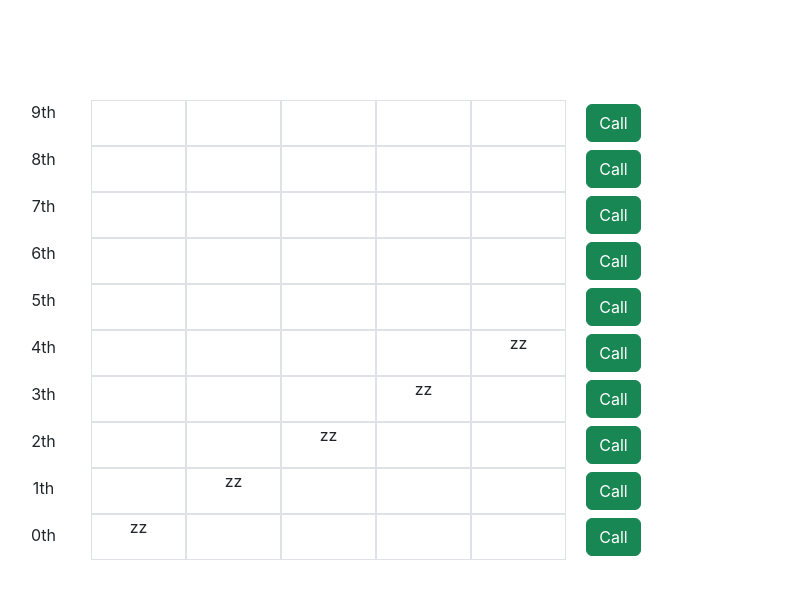
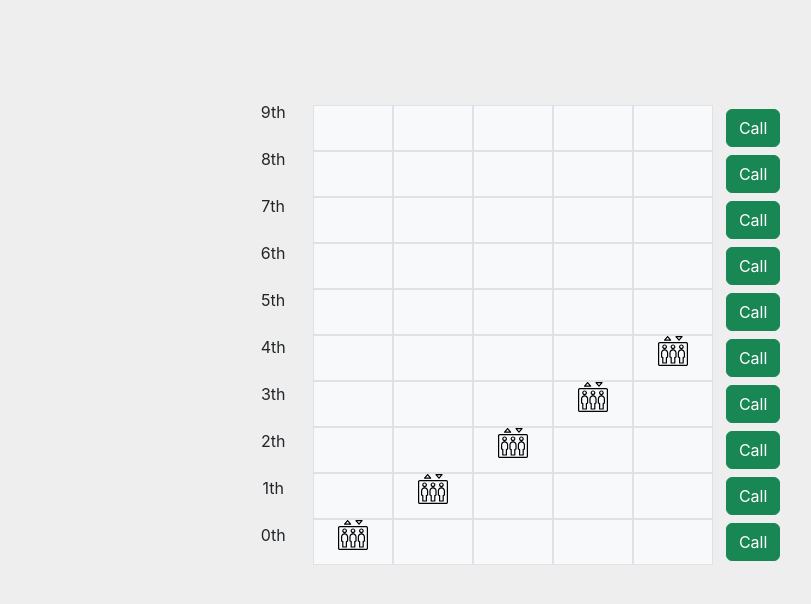
Before and after one commit to AmerSamer/elevator, a React (Create React App) app: page / in a window 1280 px wide. Shown: the top 604 px of the page, without its empty margins (74-885 px from the left). Built offline with nearby package versions, Linux system fonts and the light colour scheme.

Commit message:
added svg

```diff
--- a/src/App.js
+++ b/src/App.js
@@ -9,8 +9,8 @@ function App() {
   return (
     <>
     <ElevatorProvider>
-      <div className="container text-center">
-        <div className='row'>
+      <div className="text-center">
+        <div id="app-main" className='row w-75 text-center'>
         <div className='col-1'>
             <p>9th</p>
             <p>8th</p>
--- a/src/components/Elevator.jsx
+++ b/src/components/Elevator.jsx
@@ -1,23 +1,76 @@
-import { useContext, useEffect } from "react"
+import { useContext } from "react"
 import ElevatorContext from "../Hooks/elevatorContext"
+import { ReactComponent as Icon } from '../icons/elevatorIcon.svg';
 
 function Elevator(props) {
     const elvId = props.attr;
     const { floorsState, elevatorsState } = useContext(ElevatorContext)
 
     return (<>
-        <div>
-            <div className="border col" id="floor-div"><div className={floorsState[9].isElv && floorsState[9].elevatorId.includes(elvId) ? "d-inline" : "d-none"}>{floorsState[9].elevatorId.includes(elvId) && elevatorsState[elvId].EstimatedTimeArrival === 0 ? null : elevatorsState[elvId].EstimatedTimeArrival}<p>zz</p></div></div>
-            <div className="border col" id="floor-div"><div className={floorsState[8].isElv && floorsState[8].elevatorId.includes(elvId) ? "d-inline" : "d-none"}>{floorsState[8].elevatorId.includes(elvId) && elevatorsState[elvId].EstimatedTimeArrival === 0 ? null : elevatorsState[elvId].EstimatedTimeArrival}<p>zz</p></div></div>
-            <div className="border col" id="floor-div"><div className={floorsState[7].isElv && floorsState[7].elevatorId.includes(elvId) ? "d-inline" : "d-none"}>{floorsState[7].elevatorId.includes(elvId) && elevatorsState[elvId].EstimatedTimeArrival === 0 ? null : elevatorsState[elvId].EstimatedTimeArrival}<p>zz</p></div></div>
-            <div className="border col" id="floor-div"><div className={floorsState[6].isElv && floorsState[6].elevatorId.includes(elvId) ? "d-inline" : "d-none"}>{floorsState[6].elevatorId.includes(elvId) && elevatorsState[elvId].EstimatedTimeArrival === 0 ? null : elevatorsState[elvId].EstimatedTimeArrival}<p>zz</p></div></div>
-            <div className="border col" id="floor-div"><div className={floorsState[5].isElv && floorsState[5].elevatorId.includes(elvId) ? "d-inline" : "d-none"}>{floorsState[5].elevatorId.includes(elvId) && elevatorsState[elvId].EstimatedTimeArrival === 0 ? null : elevatorsState[elvId].EstimatedTimeArrival}<p>zz</p></div></div>
-            <div className="border col" id="floor-div"><div className={floorsState[4].isElv && floorsState[4].elevatorId.includes(elvId) ? "d-inline" : "d-none"}>{floorsState[4].elevatorId.includes(elvId) && elevatorsState[elvId].EstimatedTimeArrival === 0 ? null : elevatorsState[elvId].EstimatedTimeArrival}<p>zz</p></div></div>
-            <div className="border col" id="floor-div"><div className={floorsState[3].isElv && floorsState[3].elevatorId.includes(elvId) ? "d-inline" : "d-none"}>{floorsState[3].elevatorId.includes(elvId) && elevatorsState[elvId].EstimatedTimeArrival === 0 ? null : elevatorsState[elvId].EstimatedTimeArrival}<p>zz</p></div></div>
-            <div className="border col" id="floor-div"><div className={floorsState[2].isElv && floorsState[2].elevatorId.includes(elvId) ? "d-inline" : "d-none"}>{floorsState[2].elevatorId.includes(elvId) && elevatorsState[elvId].EstimatedTimeArrival === 0 ? null : elevatorsState[elvId].EstimatedTimeArrival}<p>zz</p></div></div>
-            <div className="border col" id="floor-div"><div className={floorsState[1].isElv && floorsState[1].elevatorId.includes(elvId) ? "d-inline" : "d-none"}>{floorsState[1].elevatorId.includes(elvId) && elevatorsState[elvId].EstimatedTimeArrival === 0 ? null : elevatorsState[elvId].EstimatedTimeArrival}<p>zz</p></div></div>
-            <div className="border col" id="floor-div"><div className={floorsState[0].isElv && floorsState[0].elevatorId.includes(elvId) ? "d-inline" : "d-none"}>{floorsState[0].elevatorId.includes(elvId) && elevatorsState[elvId].EstimatedTimeArrival === 0 ? null : elevatorsState[elvId].EstimatedTimeArrival}<p>zz</p></div></div>
-
+        <div className="bg-light">
+            <div className="border col" id="floor-div">
+                <div className={floorsState[9].isElv && floorsState[9].elevatorId.includes(elvId) ? "d-inline" : "d-none"}>
+                    {floorsState[9].elevatorId.includes(elvId) && elevatorsState[elvId].EstimatedTimeArrival === 0 ? null : elevatorsState[elvId].EstimatedTimeArrival}
+                    <div>
+                        <Icon id="elevator-icon" className={floorsState[9].isElv && floorsState[9].elevatorId.includes(elvId) ? (elevatorsState[elvId].inAction ? "text-red d-inline" : (floorsState[9].isArrived ? "text-green d-inline" : "text-black d-inline")) : "d-none"} />
+                    </div>
+                </div>
+            </div>
+            <div className="border col" id="floor-div">
+                <div className={floorsState[8].isElv && floorsState[8].elevatorId.includes(elvId) ? "d-inline" : "d-none"}>
+                    {floorsState[8].elevatorId.includes(elvId) && elevatorsState[elvId].EstimatedTimeArrival === 0 ? null : elevatorsState[elvId].EstimatedTimeArrival}
+                    <div><Icon id="elevator-icon" className={floorsState[8].isElv && floorsState[8].elevatorId.includes(elvId) ? (elevatorsState[elvId].inAction ? "text-red d-inline" : (floorsState[8].isArrived ? "text-green d-inline" : "text-black d-inline")) : "d-none"} />
+                    </div>
+                </div>
+            </div>
+            <div className="border col" id="floor-div">
+                <div className={floorsState[7].isElv && floorsState[7].elevatorId.includes(elvId) ? "d-inline" : "d-none"}>
+                    {floorsState[7].elevatorId.includes(elvId) && elevatorsState[elvId].EstimatedTimeArrival === 0 ? null : elevatorsState[elvId].EstimatedTimeArrival}
+                    <Icon id="elevator-icon" className={floorsState[7].isElv && floorsState[7].elevatorId.includes(elvId) ? (elevatorsState[elvId].inAction ? "text-red d-inline" : (floorsState[7].isArrived ? "text-green d-inline" : "text-black d-inline")) : "d-none"} />
+                </div>
+            </div>
+            <div className="border col" id="floor-div">
+                <div className={floorsState[6].isElv && floorsState[6].elevatorId.includes(elvId) ? "d-inline" : "d-none"}>
+                    {floorsState[6].elevatorId.includes(elvId) && elevatorsState[elvId].EstimatedTimeArrival === 0 ? null : elevatorsState[elvId].EstimatedTimeArrival}
+                    <Icon id="elevator-icon" className={floorsState[6].isElv && floorsState[6].elevatorId.includes(elvId) ? (elevatorsState[elvId].inAction ? "text-red d-inline" : (floorsState[6].isArrived ? "text-green d-inline" : "text-black d-inline")) : "d-none"} />
+                </div>
+            </div>
+            <div className="border col" id="floor-div">
+                <div className={floorsState[5].isElv && floorsState[5].elevatorId.includes(elvId) ? "d-inline" : "d-none"}>
+                    {floorsState[5].elevatorId.includes(elvId) && elevatorsState[elvId].EstimatedTimeArrival === 0 ? null : elevatorsState[elvId].EstimatedTimeArrival}
+                    <Icon id="elevator-icon" className={floorsState[5].isElv && floorsState[5].elevatorId.includes(elvId) ? (elevatorsState[elvId].inAction ? "text-red d-inline" : (floorsState[5].isArrived ? "text-green d-inline" : "text-black d-inline")) : "d-none"} />
+                </div>
+            </div>
+            <div className="border col" id="floor-div">
+                <div className={floorsState[4].isElv && floorsState[4].elevatorId.includes(elvId) ? "d-inline" : "d-none"}>
+                    {floorsState[4].elevatorId.includes(elvId) && elevatorsState[elvId].EstimatedTimeArrival === 0 ? null : elevatorsState[elvId].EstimatedTimeArrival}
+                    <Icon id="elevator-icon" className={floorsState[4].isElv && floorsState[4].elevatorId.includes(elvId) ? (elevatorsState[elvId].inAction ? "text-red d-inline" : (floorsState[4].isArrived ? "text-green d-inline" : "text-black d-inline")) : "d-none"} />
+                </div>
+            </div>
+            <div className="border col" id="floor-div">
+                <div className={floorsState[3].isElv && floorsState[3].elevatorId.includes(elvId) ? "d-inline" : "d-none"}>
+                    {floorsState[3].elevatorId.includes(elvId) && elevatorsState[elvId].EstimatedTimeArrival === 0 ? null : elevatorsState[elvId].EstimatedTimeArrival}
+                    <Icon id="elevator-icon" className={floorsState[3].isElv && floorsState[3].elevatorId.includes(elvId) ? (elevatorsState[elvId].inAction ? "text-red d-inline" : (floorsState[3].isArrived ? "text-green d-inline" : "text-black d-inline")) : "d-none"} />
+                </div>
+            </div>
+            <div className="border col" id="floor-div">
+                <div className={floorsState[2].isElv && floorsState[2].elevatorId.includes(elvId) ? "d-inline" : "d-none"}>
+                    {floorsState[2].elevatorId.includes(elvId) && elevatorsState[elvId].EstimatedTimeArrival === 0 ? null : elevatorsState[elvId].EstimatedTimeArrival}
+                    <Icon id="elevator-icon" className={floorsState[2].isElv && floorsState[2].elevatorId.includes(elvId) ? (elevatorsState[elvId].inAction ? "text-red d-inline" : (floorsState[2].isArrived ? "text-green d-inline" : "text-black d-inline")) : "d-none"} />
+                </div>
+            </div>
+            <div className="border col" id="floor-div">
+                <div className={floorsState[1].isElv && floorsState[1].elevatorId.includes(elvId) ? "d-inline" : "d-none"}>
+                    {floorsState[1].elevatorId.includes(elvId) && elevatorsState[elvId].EstimatedTimeArrival === 0 ? null : elevatorsState[elvId].EstimatedTimeArrival}
+                    <Icon id="elevator-icon" className={floorsState[1].isElv && floorsState[1].elevatorId.includes(elvId) ? (elevatorsState[elvId].inAction ? "text-red d-inline" : (floorsState[1].isArrived ? "text-green d-inline" : "text-black d-inline")) : "d-none"} />
+                </div>
+            </div>
+            <div className="border col" id="floor-div">
+                <div className={floorsState[0].isElv && floorsState[0].elevatorId.includes(elvId) ? "d-inline" : "d-none"}>
+                    {floorsState[0].elevatorId.includes(elvId) && elevatorsState[elvId].EstimatedTimeArrival === 0 ? null : elevatorsState[elvId].EstimatedTimeArrival}
+                    <Icon id="elevator-icon" className={floorsState[0].isElv && floorsState[0].elevatorId.includes(elvId) ? (elevatorsState[elvId].inAction ? "text-red d-inline" : (floorsState[0].isArrived ? "text-green d-inline" : "text-black d-inline")) : "d-none"} />
+                </div>
+            </div>
         </div>
     </>)
 }
--- a/src/index.css
+++ b/src/index.css
@@ -5,20 +5,47 @@ body {
     sans-serif;
   -webkit-font-smoothing: antialiased;
   -moz-osx-font-smoothing: grayscale;
+  background: #EEEEEE;
+}
 
-}
-.col-1{
+.col-1 {
   padding-left: 0px;
   padding-right: 0px;
   margin-top: 100px;
 }
-p{
+
+p {
   margin-bottom: 23px;
 }
-#floor-div{
+
+#floor-div {
   height: 46px;
   width: 100%;
 }
+
+#elevator-icon {
+  width: 30px;
+  height: auto;
+}
+
+.text-red path {
+  fill: red;
+}
+
+.text-green path {
+  fill: green;
+}
+
+.text-black path {
+  fill: black;
+}
+
+#app-main {
+  text-align: center;
+  align-items: center;
+  margin-left: 24%;
+}
+
 code {
   font-family: source-code-pro, Menlo, Monaco, Consolas, 'Courier New',
     monospace;
```
Also changed, not shown: src/icons/elevatorIcon.svg (added).
